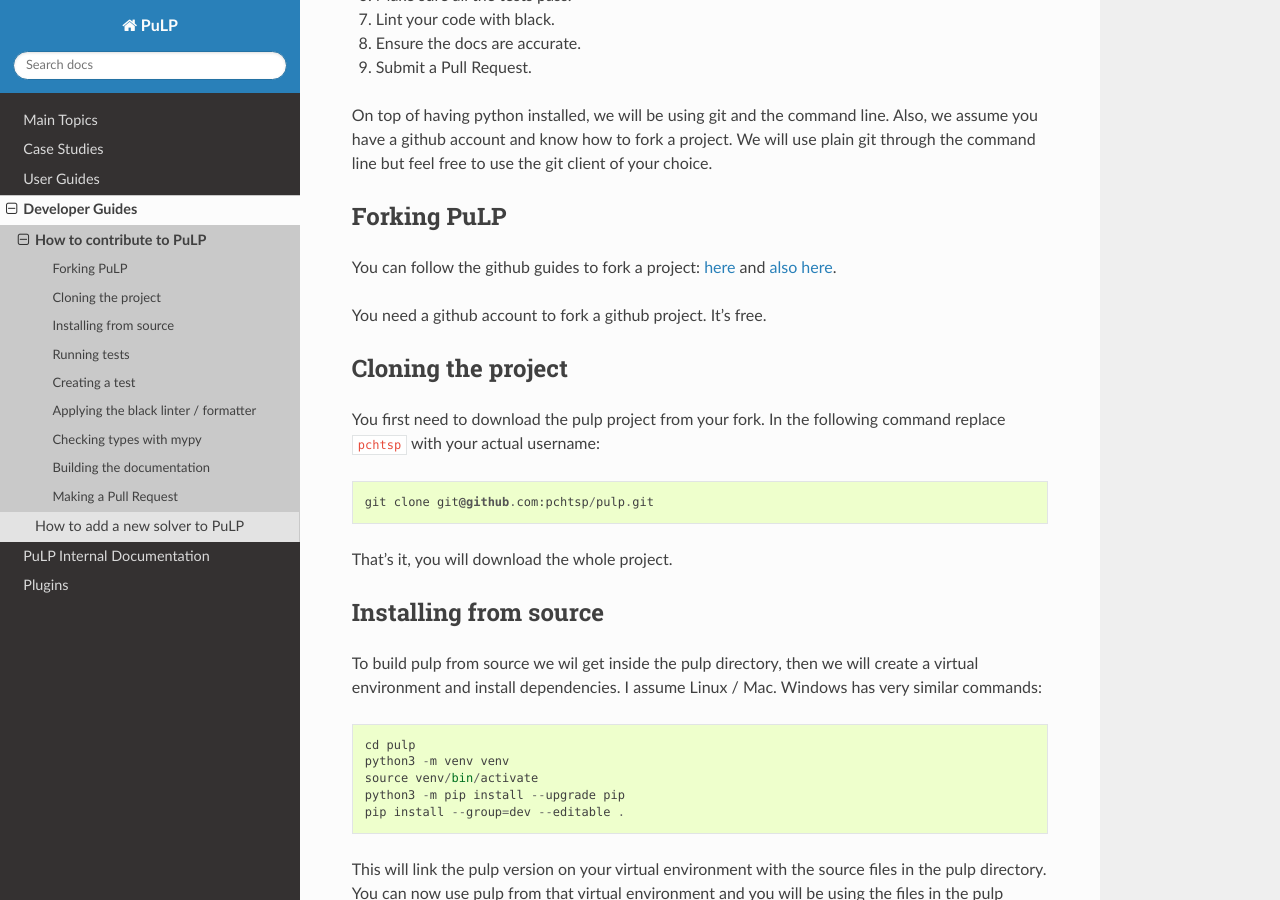
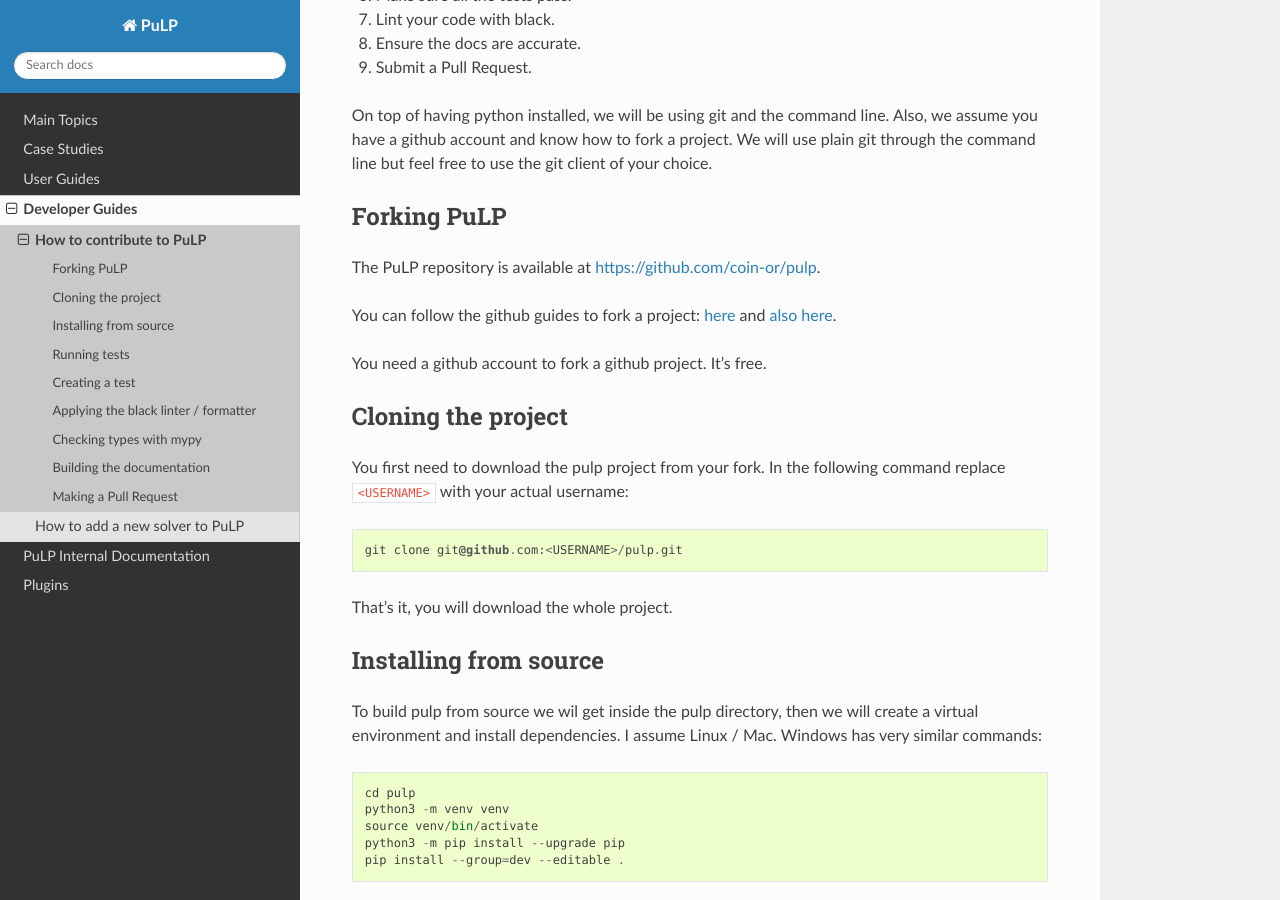
Before and after one commit to coin-or/pulp, a Sphinx documentation site: the page built from doc/source/develop/contribute.rst, in a window 1280 px wide and 900 px high, scrolled down 392 px. Built offline with Sphinx 7.4.7 and the Read the Docs theme 3.1.0, drawn with Linux system fonts in a browser that asks for light colours; pages that are not in the unit, such as notebooks, are missing from menus; the version number could not be read and is left out.

Commit message:
Minor documentation improvements (#885)

```diff
--- a/doc/source/develop/contribute.rst
+++ b/doc/source/develop/contribute.rst
@@ -22,6 +22,8 @@
 Forking PuLP
 --------------
 
+The PuLP repository is available at `https://github.com/coin-or/pulp <https://github.com/coin-or/pulp>`_.
+
 You can follow the github guides to fork a project: `here <https://guides.github.com/activities/forking/>`_ and `also here <https://docs.github.com/en/github/getting-started-with-github/quickstart/fork-a-repo>`_.
 
 You need a github account to fork a github project. It's free.
@@ -29,9 +31,9 @@
 Cloning the project
 ----------------------------
 
-You first need to download the pulp project from your fork. In the following command replace ``pchtsp`` with your actual username::
+You first need to download the pulp project from your fork. In the following command replace ``<USERNAME>`` with your actual username::
 
-    git clone git@github.com:pchtsp/pulp.git
+    git clone git@github.com:<USERNAME>/pulp.git
 
 That's it, you will download the whole project.
 
--- a/doc/source/guides/how_to_mip_start.rst
+++ b/doc/source/guides/how_to_mip_start.rst
@@ -1,7 +1,7 @@
 How to warm-start a solver
 ======================================
 
-Many solvers permit the possibility of giving a valid (or parcially valid in some cases) solution so the solver can start from that solution. This can lead to performance gains.
+Many solvers permit the possibility of giving a valid (or partially valid in some cases) solution so the solver can start from that solution. This can lead to performance gains.
 
 
 Supported solver APIs
```
